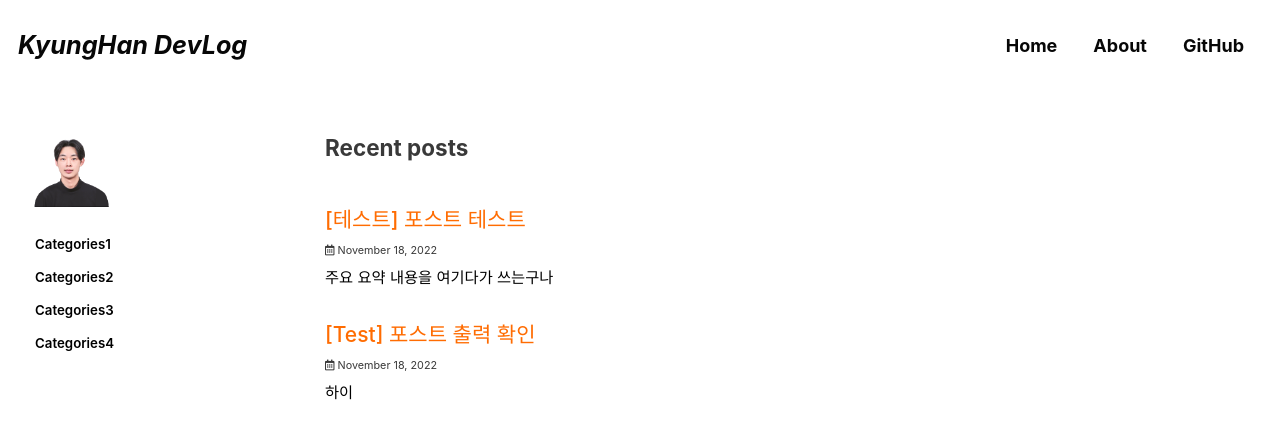
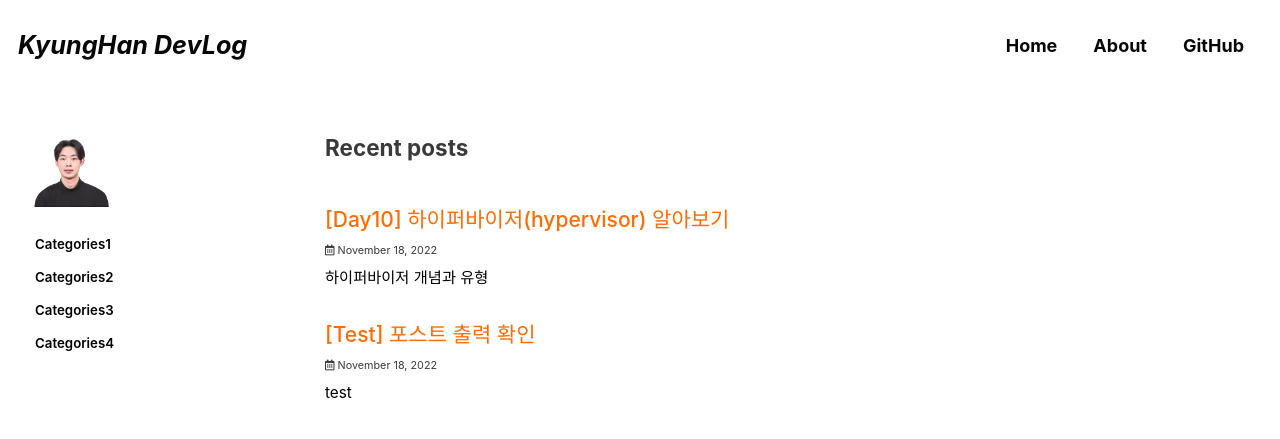
Before and after one commit to kyunghan1/kyunghan1.github.io, a Jekyll site: the page built from index.html, in a window 1280 px wide and 900 px high. Shown: the top 439 px of the window. Built offline with Jekyll 4.4.1, drawn with Linux system fonts in a browser that asks for light colours; cached includes are drawn as plain includes; some web fonts are replaced; the list of posts is cut into pages by our own code.

Commit message:
hypervisor

```diff
--- a/_posts/2022-11-18-categories-post-name-here-2.md
+++ b/_posts/2022-11-18-categories-post-name-here-2.md
@@ -1,6 +1,6 @@
 ---
 title: "[Test] 포스트 출력 확인"
-excerpt: "하이"
+excerpt: "test"
 
 categories:
   - Categories2
--- a/_posts/2022-11-18-categories-post-name-here.md
+++ b/_posts/2022-11-18-categories-post-name-here.md
@@ -1,6 +1,6 @@
 ---
-title: "[테스트] 포스트 테스트"
-excerpt: "주요 요약 내용을 여기다가 쓰는구나"
+title: "[Day10] 하이퍼바이저(hypervisor) 알아보기"
+excerpt: "하이퍼바이저 개념과 유형"
 
 categories:
   - Categories1
@@ -18,4 +18,8 @@ last_modified_at: 2022-11-18
 
 ## 🦥 본문
 
-포스트를 눌러서 들어오면 이게 보이는구나
+# ▪ 개념
+   -호스트 컴퓨터에서 다수의 운영 체제(operating system)를 동시에 실행하기 위한 논리적 플랫폼(platform)을 말한다. 가상화 머신 모니터 또는 가상화 머신 매니저(영어: virtual machine monitor 또는 virtual machine manager, 줄여서 VMM)라고도 부른다.
+
+ # ▪ 유형
+  ![hyper](./img/hyper.png)
```
Also changed, not shown: README.md, assets/images/hyper.png (added).
